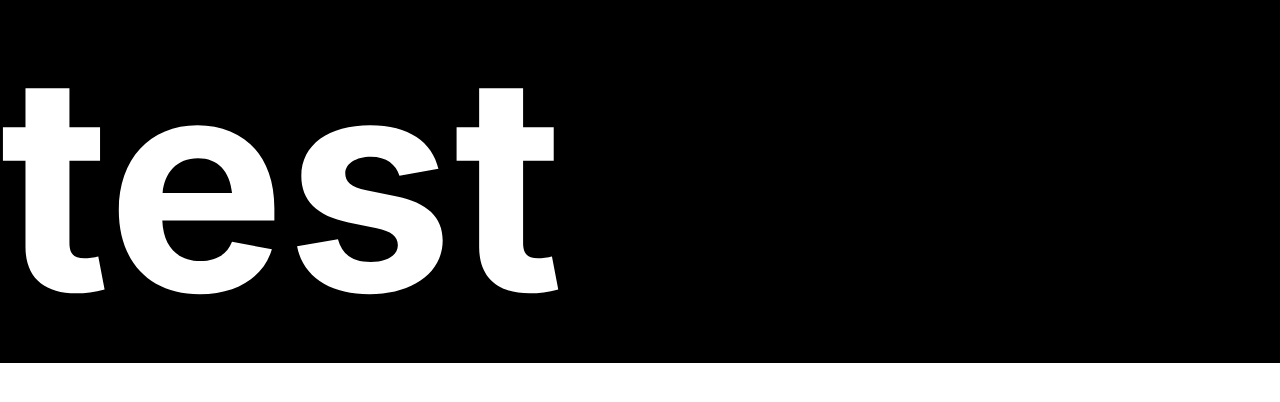
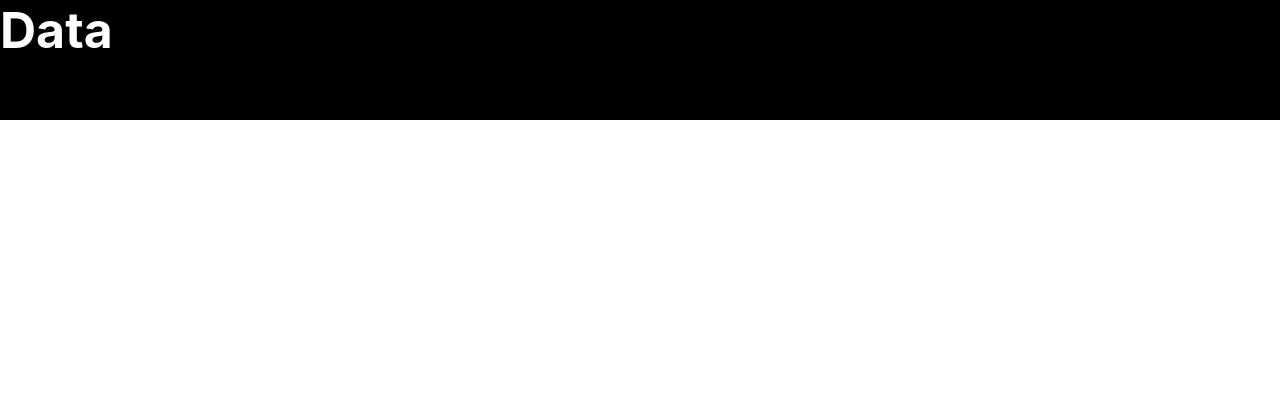
Before and after one commit to veyorokon/punqit-frontend, a React (Create React App) app: page / in a window 1280 px wide. Shown: the top 402 px of the page. Built offline with nearby package versions, Linux system fonts and the light colour scheme.

Commit message:
AddedHidden component and verified with theme sizes.

```diff
--- a/package.json
+++ b/package.json
@@ -3,6 +3,7 @@
   "version": "0.1.0",
   "private": true,
   "dependencies": {
+    "@styled-system/theme-get": "^5.1.2",
     "react": "^16.9.0",
     "react-dom": "^16.9.0",
     "react-router-dom": "^5.1.0",
--- a/src/components/animation.js
+++ b/src/components/animation.js
@@ -1,19 +1,26 @@
 import styled from "styled-components";
-import {Box} from "rebass";
 import {compose} from "styled-system";
 import configure from "theme/config";
 
 const animationDuration = configure("animationDuration", "duration");
 const animationTimingFunction = configure("animationTimingFunction", "timing");
+const animationDelay = configure("animationDelay", "delay");
+const animationFillMode = configure("animationFillMode", "fillMode");
 
 const animationFields = compose(
   animationDuration,
-  animationTimingFunction
+  animationTimingFunction,
+  animationDelay,
+  animationFillMode
 );
 
-const Animate = styled(Box)`
+const Animate = styled.span`
   animation-name: ${props => props.animation};
   ${animationFields};
 `;
 
+Animate.defaultProps = {
+  fillMode: "both"
+};
+
 export {Animate};
--- /dev/null
+++ b/src/components/hidden.js
@@ -0,0 +1,51 @@
+import React from "react";
+import PropTypes from "prop-types";
+import styled, {withTheme} from "styled-components";
+import {display} from "styled-system";
+
+const HiddenBox = styled.span`
+  ${display};
+  overflow: hidden;
+`;
+
+class Hidden extends React.Component {
+  getDisplayList = () => {
+    const {down, bp} = this.props;
+    var displayList = [];
+    let i = 0;
+    if (down) {
+      displayList.push("none");
+      for (i = 0; i < bp; i++) {
+        displayList.push("none");
+      }
+      displayList.push("initial");
+    } else {
+      displayList.push("initial");
+      for (i = 0; i < bp; i++) {
+        displayList.push("initial");
+      }
+      displayList.push("none");
+    }
+    return displayList;
+  };
+
+  render() {
+    const {children} = this.props;
+    const display = this.getDisplayList();
+    console.log(display);
+    return <HiddenBox display={display}>{children}</HiddenBox>;
+  }
+}
+
+Hidden.propTypes = {
+  up: PropTypes.bool,
+  down: PropTypes.bool,
+  bp: PropTypes.number.isRequired
+};
+
+Hidden.defaultProps = {
+  up: false,
+  down: false
+};
+
+export default withTheme(Hidden);
--- a/src/components/index.js
+++ b/src/components/index.js
@@ -1,4 +1,6 @@
 import {Text, Box} from "./themedComponents";
 import {Animate} from "./animation";
+import {Transition} from "./transition";
+import Hidden from "./hidden";
 
-export {Text, Box, Animate};
+export {Text, Box, Animate, Transition, Hidden};
--- /dev/null
+++ b/src/components/transition.js
@@ -0,0 +1,23 @@
+import styled from "styled-components";
+import {compose} from "styled-system";
+import configure from "theme/config";
+
+const transitionDuration = configure("transitionDuration", "duration");
+const transitionTimingFunction = configure(
+  "transitionTimingFunction",
+  "timing"
+);
+const transitionDelay = configure("transitionDelay", "delay");
+
+const transitionFields = compose(
+  transitionDuration,
+  transitionTimingFunction,
+  transitionDelay
+);
+
+const Transition = styled.span`
+  transition-property: ${props => props.transition};
+  ${transitionFields};
+`;
+
+export {Transition};
--- a/src/theme/theme.js
+++ b/src/theme/theme.js
@@ -1,5 +1,15 @@
 const theme = {
-  breakpoints: ["32.5em", "40em", "48em", "52em", "60.625em", "75em"],
+  breakpoints: [
+    "20em",
+    "23.4em",
+    "26.6em",
+    "32.5em",
+    "40em",
+    "48em",
+    "52em",
+    "60.625em",
+    "75em"
+  ],
   space: [0, 4, 8, 16, 32, 64, 128],
   fonts: {
     sans:
--- a/src/views/Landing/index.jsx
+++ b/src/views/Landing/index.jsx
@@ -1,5 +1,5 @@
 import React from "react";
-import {Text, Animate} from "components";
+import {Text, Animate, Transition, Hidden} from "components";
 import {responsive as r} from "lib";
 import {keyframes} from "styled-components";
 
@@ -13,11 +13,39 @@
 class Landing extends React.Component {
   render() {
     return (
-      <Text fs={r("30px --> 30rem")} fw="bold" color={"white.0"} bg={"black.0"}>
-        <Animate animation={appear} duration={".5s"} function={"ease-in-out"}>
-          test
-        </Animate>
-      </Text>
+      <React.Fragment>
+        <Text fs={r("30px -> 5rem")} fw="bold" color={"white.0"} bg={"black.0"}>
+          <Transition transition={"all"} duration={".3s"}>
+            <Animate
+              animation={appear}
+              duration={".5s"}
+              function={"ease-in-out"}
+              delay={".2s"}
+            >
+              Data
+            </Animate>
+          </Transition>
+        </Text>
+        <Hidden down bp={3}>
+          <Text
+            fs={r("30px --> 5rem")}
+            fw="bold"
+            color={"white.0"}
+            bg={"black.0"}
+          >
+            <Transition transition={"all"} duration={".3s"}>
+              <Animate
+                animation={appear}
+                duration={".5s"}
+                function={"ease-in-out"}
+                delay={".2s"}
+              >
+                hidden
+              </Animate>
+            </Transition>
+          </Text>
+        </Hidden>
+      </React.Fragment>
     );
   }
 }
```
Also changed, not shown: 1 other file (tests, documents, lock files or other folders).
